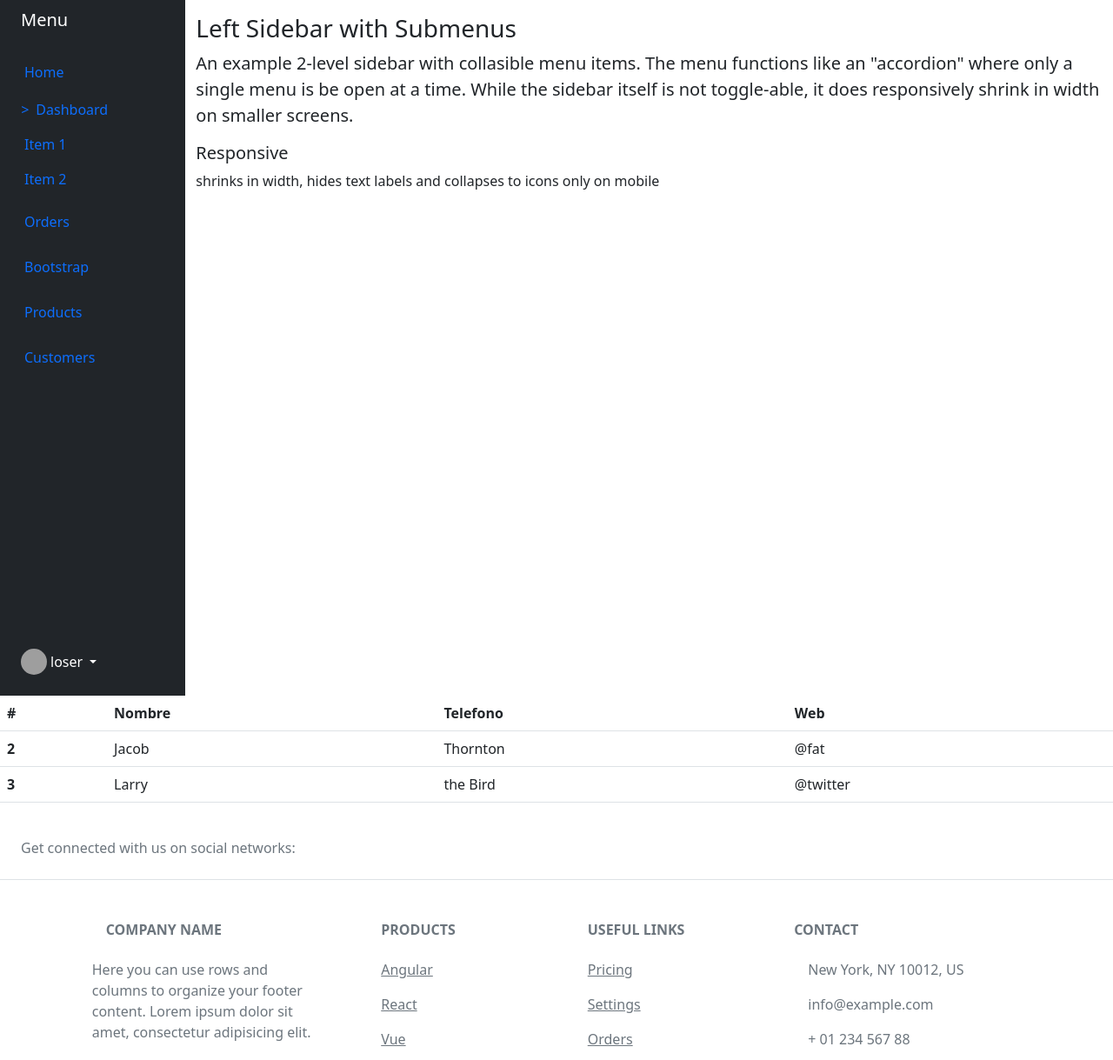
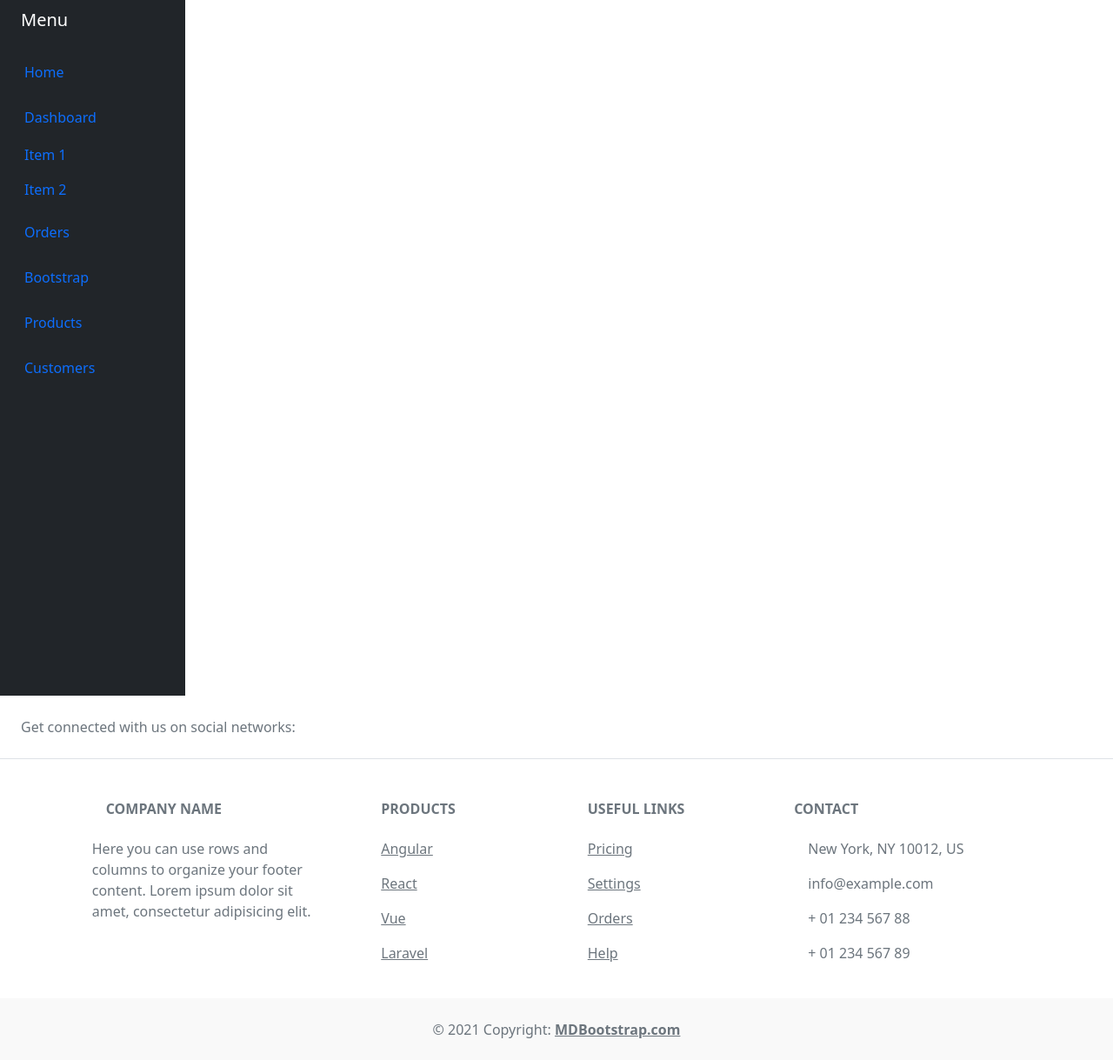
Before and after one commit to Franco-Ball/ProyectoIntegradorSupermarket, a Django app: template conf/templates/base.html in a window 1280 px wide. Shown: the part 56-1275 px from the top of the page at 87% size. After the commit the page ends 1250 px from the top, so only its background shows below. Run offline with Django 4.2, Linux system fonts and the light colour scheme; the template is opened without the code that fills it, so the values that code supplies are empty; grey boxes are pictures that could not be loaded.

Commit message:
Real output with base.html

```diff
--- a/conf/conf/settings.py
+++ b/conf/conf/settings.py
@@ -56,7 +56,7 @@ ROOT_URLCONF = 'conf.urls'
 TEMPLATES = [
     {
         'BACKEND': 'django.template.backends.django.DjangoTemplates',
-        'DIRS': [],
+        'DIRS': ['templates'],
         'APP_DIRS': True,
         'OPTIONS': {
             'context_processors': [
--- a/conf/conf/urls.py
+++ b/conf/conf/urls.py
@@ -15,7 +15,13 @@ Including another URLconf
 """
 from django.contrib import admin
 from django.urls import path
+from django.conf.urls import include
+
+from confApp.views import(
+    home_screen_view
+)
 
 urlpatterns = [
     path('admin/', admin.site.urls),
+    path('', home_screen_view, name='home'),
 ]
--- a/conf/confApp/views.py
+++ b/conf/confApp/views.py
@@ -1,3 +1,6 @@
 from django.shortcuts import render
 
 # Create your views here.
+def home_screen_view(request):
+
+    return render(request, "base.html")
--- a/conf/templates/base.html
+++ b/conf/templates/base.html
@@ -10,39 +10,6 @@
     {% include 'header.html' %}
     <div class:"main">
       {% include 'sidebar.html' %}
-    <table class="table">
-      <thead>
-        <tr>
-          <th scope="col">#</th>
-          <th scope="col">Nombre</th>
-          <th scope="col">Telefono</th>
-          <th scope="col">Web</th>
-        </tr>
-      </thead>
-      <tbody>
-        {% for cliente in context %}
-        <tr>
-          <th scope="row">1</th>
-          <td>{{cliente.cliente.nombre}}</td>
-          <td>{{cliente.telefono}}</td>
-          <td>{{cliente.direcciones}}</td>
-        </tr>
-        {% endfor %}
-        <tr>
-          <th scope="row">2</th>
-          <td>Jacob</td>
-          <td>Thornton</td>
-          <td>@fat</td>
-        </tr>
-        <tr>
-          <th scope="row">3</th>
-          <td>Larry</td>
-          <td>the Bird</td>
-          <td>@twitter</td>
-        </tr>
-      </tbody>
-    </table>
-
 
     </div>
 
--- a/conf/templates/sidebar.html
+++ b/conf/templates/sidebar.html
@@ -13,7 +13,7 @@
                     </li>
                     <li>
                         <a href="#submenu1" data-bs-toggle="collapse" class="nav-link px-0 align-middle">
-                            <i <img src = "happy.svg" alt="My Happy SVG"/> ></i> <span class="ms-1 d-none d-sm-inline">Dashboard</span> </a>
+                            <i class="fs-4 bi-speedometer2"></i> <span class="ms-1 d-none d-sm-inline">Dashboard</span> </a>
                         <ul class="collapse show nav flex-column ms-1" id="submenu1" data-bs-parent="#menu">
                             <li class="w-100">
                                 <a href="#" class="nav-link px-0"> <span class="d-none d-sm-inline">Item</span> 1 </a>
@@ -22,7 +22,6 @@
                                 <a href="#" class="nav-link px-0"> <span class="d-none d-sm-inline">Item</span> 2 </a>
                             </li>
                         </ul>
-                    </li>
                     <li>
                         <a href="#" class="nav-link px-0 align-middle">
                             <i class="fs-4 bi-table"></i> <span class="ms-1 d-none d-sm-inline">Orders</span></a>
@@ -63,31 +62,7 @@
                     </li>
                 </ul>
                 <hr>
-                <div class="dropdown pb-4">
-                    <a href="#" class="d-flex align-items-center text-white text-decoration-none dropdown-toggle" id="dropdownUser1" data-bs-toggle="dropdown" aria-expanded="false">
-                        <img src="https://github.com/mdo.png" alt="hugenerd" width="30" height="30" class="rounded-circle">
-                        <span class="d-none d-sm-inline mx-1">loser</span>
-                    </a>
-                    <ul class="dropdown-menu dropdown-menu-dark text-small shadow" aria-labelledby="dropdownUser1">
-                        <li><a class="dropdown-item" href="#">New project...</a></li>
-                        <li><a class="dropdown-item" href="#">Settings</a></li>
-                        <li><a class="dropdown-item" href="#">Profile</a></li>
-                        <li>
-                            <hr class="dropdown-divider">
-                        </li>
-                        <li><a class="dropdown-item" href="#">Sign out</a></li>
-                    </ul>
-                </div>
             </div>
-        </div>
-        <div class="col py-3">
-            <h3>Left Sidebar with Submenus</h3>
-            <p class="lead">
-                An example 2-level sidebar with collasible menu items. The menu functions like an "accordion" where only a single
-                menu is be open at a time. While the sidebar itself is not toggle-able, it does responsively shrink in width on smaller screens.</p>
-            <ul class="list-unstyled">
-                <li><h5>Responsive</h5> shrinks in width, hides text labels and collapses to icons only on mobile</li>
-            </ul>
         </div>
     </div>
 </div>
```
